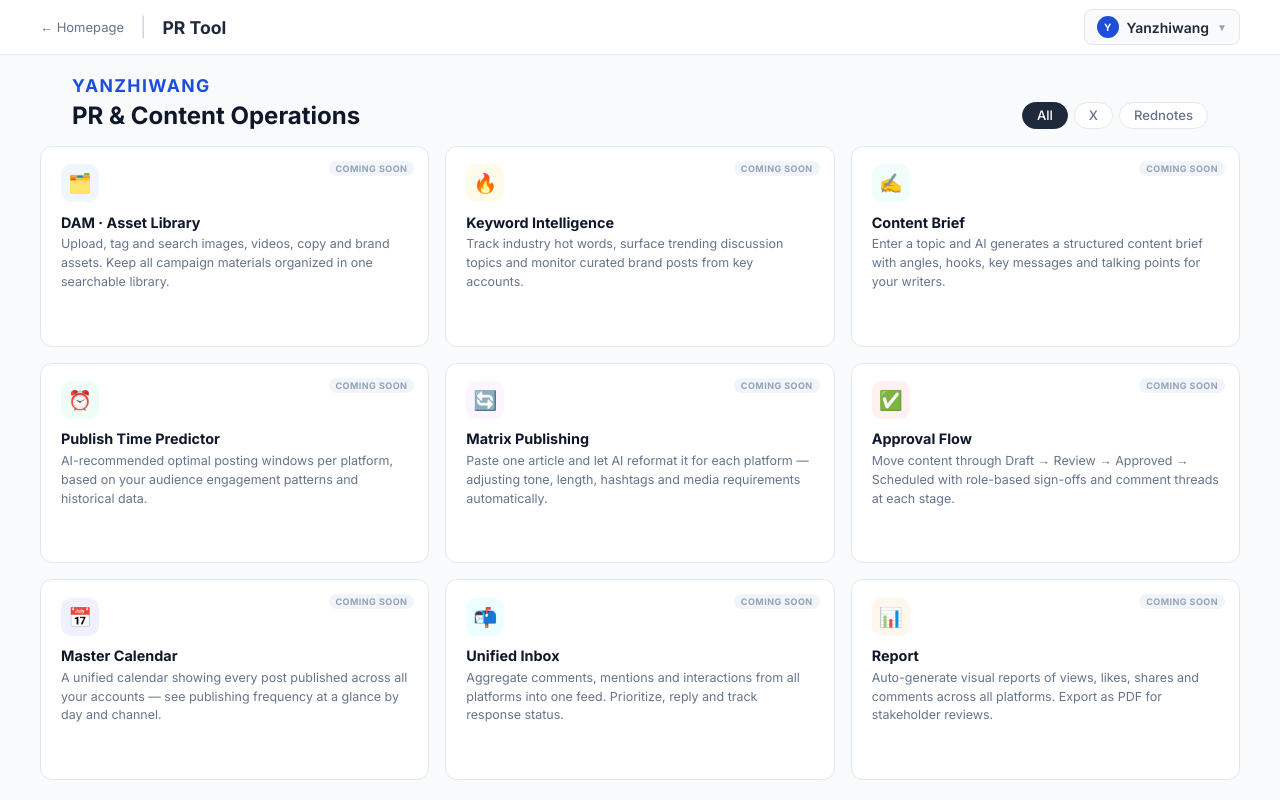
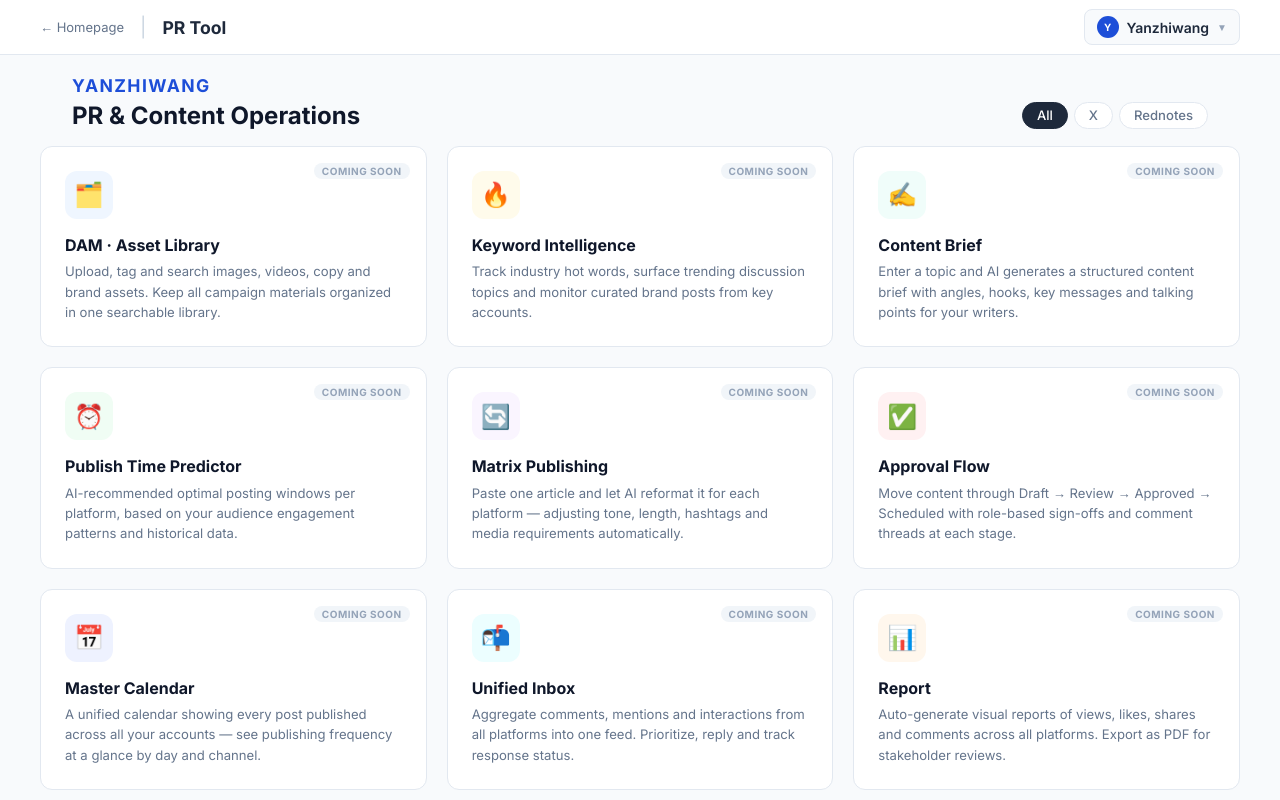
Before and after one commit to ceciliacao31/Yanzhi-website, a website built with Vite: page docs/pr-tool.html in a window 1280 px wide. Built offline with nearby package versions, Linux system fonts and the light colour scheme.

Commit message:
Restore card UI spacing and icon size

```diff
--- a/docs/pr-tool.html
+++ b/docs/pr-tool.html
@@ -163,7 +163,7 @@
         .pr-grid-wrap {
             flex: 1;
             overflow: hidden;
-            padding: 0 2rem 1.25rem;
+            padding: 0 2rem 1.5rem;
         }
         .pr-grid {
             max-width: 1200px;
@@ -172,7 +172,7 @@
             display: grid;
             grid-template-columns: repeat(3, 1fr);
             grid-template-rows: repeat(3, 1fr);
-            gap: 1rem;
+            gap: 1.25rem;
         }
 
         /* ── Card ── */
@@ -180,7 +180,7 @@
             background: #fff;
             border: 1px solid #e2e8f0;
             border-radius: 12px;
-            padding: 1.1rem 1.25rem;
+            padding: 1.5rem;
             cursor: pointer;
             transition: box-shadow 0.2s, transform 0.15s, border-color 0.2s;
             position: relative;
@@ -190,25 +190,25 @@
             flex-direction: column;
         }
         .pr-card:hover {
-            box-shadow: 0 6px 20px rgba(0,0,0,0.09);
+            box-shadow: 0 8px 24px rgba(0,0,0,0.1);
             transform: translateY(-2px);
             border-color: #cbd5e1;
         }
         .pr-card-icon {
-            width: 38px; height: 38px;
-            border-radius: 10px;
+            width: 48px; height: 48px;
+            border-radius: 12px;
             display: flex; align-items: center; justify-content: center;
-            font-size: 1.2rem;
-            margin-bottom: 0.7rem;
+            font-size: 1.5rem;
+            margin-bottom: 1rem;
             flex-shrink: 0;
         }
-        .pr-card-name { font-size: 0.9rem; font-weight: 700; color: #0f172a; margin-bottom: 0.3rem; }
-        .pr-card-desc { font-size: 0.78rem; color: #64748b; line-height: 1.5; }
+        .pr-card-name { font-size: 1rem; font-weight: 700; color: #0f172a; margin-bottom: 0.4rem; }
+        .pr-card-desc { font-size: 0.82rem; color: #64748b; line-height: 1.55; }
         .pr-card-badge {
-            position: absolute; top: 0.875rem; right: 0.875rem;
-            font-size: 9px; font-weight: 700;
+            position: absolute; top: 1rem; right: 1rem;
+            font-size: 10px; font-weight: 700;
             text-transform: uppercase; letter-spacing: 0.05em;
-            padding: 2px 7px; border-radius: 20px;
+            padding: 2px 8px; border-radius: 20px;
             background: #f1f5f9; color: #94a3b8;
         }
 
```
Also changed, not shown: pr-tool.html (+13 -13 lines).
